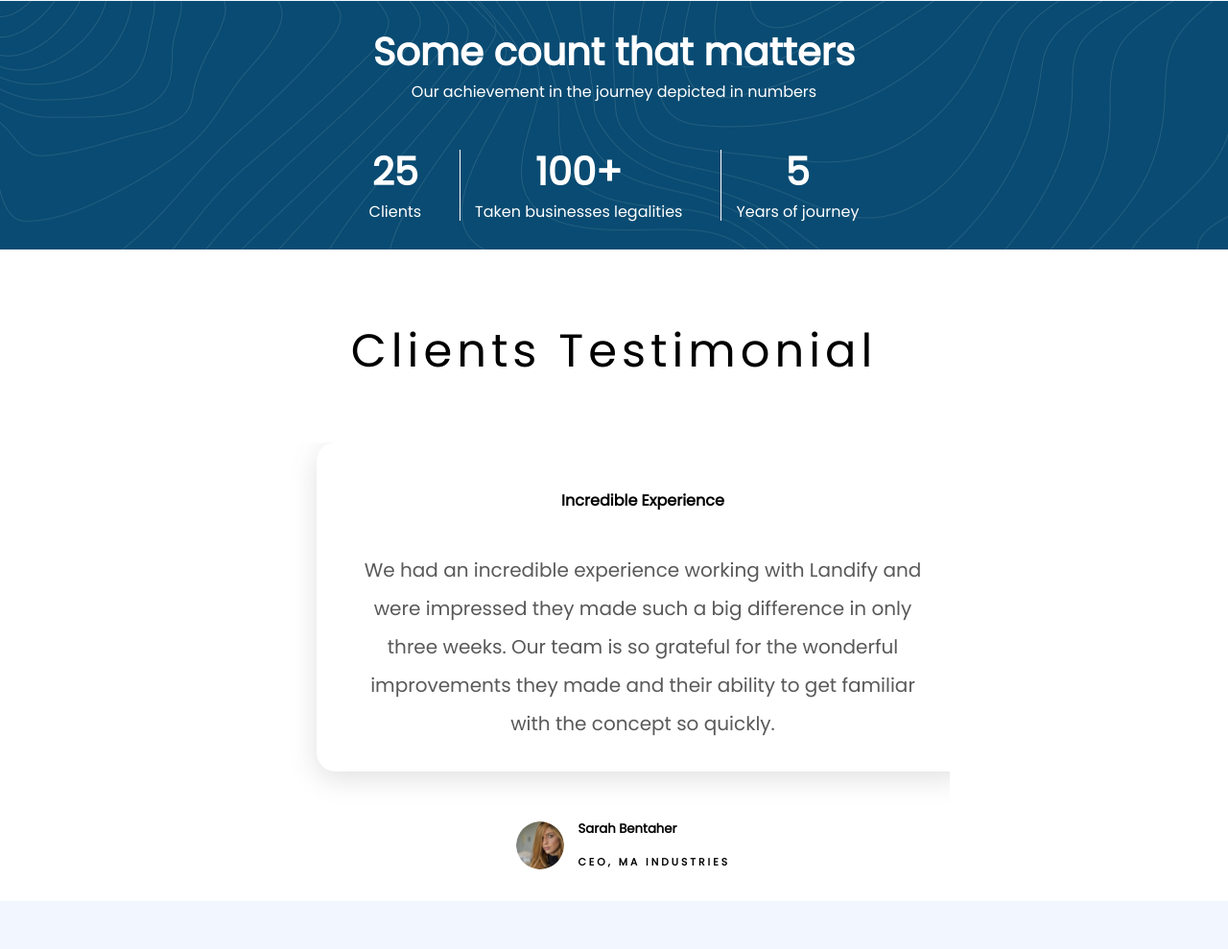
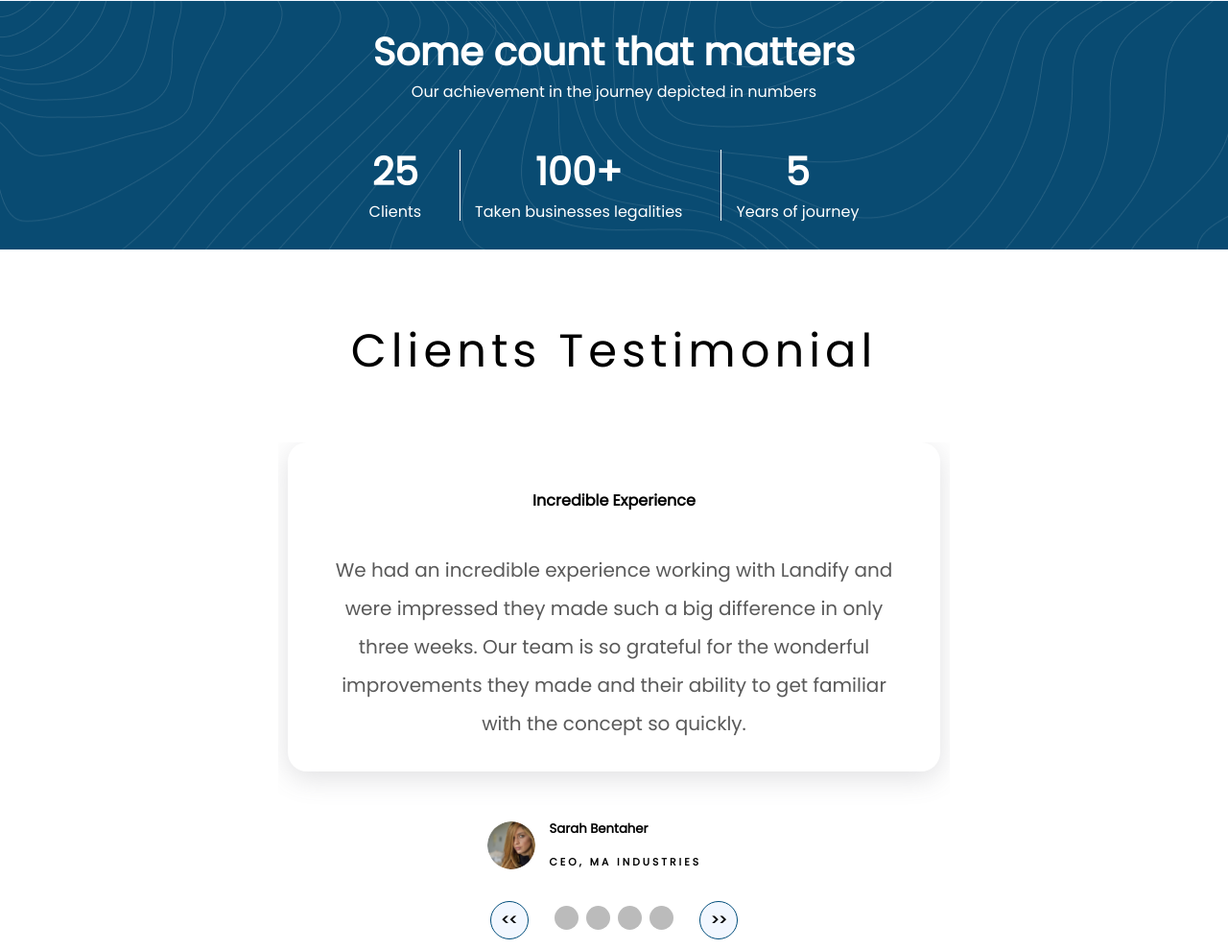
Before and after one commit to Zaiidmo/SwiftF, a plain HTML site: page about.html in a window 1280 px wide. Shown: the part 1808-2797 px from the top of the page at 96% size. Drawn offline with nearby package versions, Linux system fonts and the light colour scheme.

Commit message:
updating some changes to the stylesheet

```diff
--- a/about.html
+++ b/about.html
@@ -37,10 +37,10 @@
             <div class="navigation">
                 <ul class="navbar-nav">
                     <li class="nav-item">
-                        <a class="nav-link active" href="index.html">HOME</a>
+                        <a class="nav-link" href="index.html">HOME</a>
                     </li>
                     <li class="nav-item">
-                        <a class="nav-link" href="about.html">ABOUT US</a>
+                        <a class="nav-link active" href="about.html">ABOUT US</a>
                     </li>
                     <li class="nav-item has-dropdown">
                         <button class="drop-btn" onclick="myDropDown()">OUR SERVICES</button>
@@ -159,7 +159,7 @@
                     </div>
                 </div>
             </div>
-            <div class="client">
+            <div class="client fade">
                 <div class="words">
                     <h4>Dependable, Responsive, Professional Partner</h4>
                     <p>Fermin Apps has collaborated with Landify team for several projects such as Photo Sharing Apps and Custom Social Networking Apps. The experience has been pleasant, professional and exceeding our expectations. </p>
@@ -172,7 +172,7 @@
                     </div>
                 </div>
             </div>
-            <div class="client">
+            <div class="client fade">
                 <div class="words">
                     <h4>Incredible Experience</h4>
                     <p>We had an incredible experience working with Landify and were impressed they made such a big difference in only three weeks. Our team is so grateful for the wonderful improvements they made and their ability to get familiar with the concept so quickly.</p>
@@ -185,7 +185,7 @@
                     </div>
                 </div>
             </div>
-            <div class="client">
+            <div class="client fade">
                 <div class="words">
                     <h4>Dependable, Responsive, Professional Partner</h4>
                     <p>Fermin Apps has collaborated with Landify team for several projects such as Photo Sharing Apps and Custom Social Networking Apps. The experience has been pleasant, professional and exceeding our expectations. </p>
@@ -198,7 +198,7 @@
                     </div>
                 </div>
             </div>
-            <div class="client">
+            <div class="client fade">
                 <div class="words">
                     <h4>Incredible Experience</h4>
                     <p>We had an incredible experience working with Landify and were impressed they made such a big difference in only three weeks. Our team is so grateful for the wonderful improvements they made and their ability to get familiar with the concept so quickly.</p>
@@ -211,7 +211,7 @@
                     </div>
                 </div>
             </div>
-            <div class="client">
+            <div class="client fade">
                 <div class="words">
                     <h4>Dependable, Responsive, Professional Partner</h4>
                     <p>Fermin Apps has collaborated with Landify team for several projects such as Photo Sharing Apps and Custom Social Networking Apps. The experience has been pleasant, professional and exceeding our expectations. </p>
@@ -224,6 +224,24 @@
                     </div>
                 </div>
             </div>
+        </div>
+        <!-- Buttons and dots  -->
+        <div class="btns">
+
+            <button class="btn previous" onclick="show(-1)">
+                <<
+            </button>
+
+            <div>
+                <span class="dot" onclick="currentSlide(1)"></span>
+                <span class="dot" onclick="currentSlide(2)"></span>
+                <span class="dot" onclick="currentSlide(3)"></span>
+                <span class="dot" onclick="currentSlide(4)"></span>
+            </div>
+
+            <button class="btn next" onclick="show(1)">
+                >>
+            </button>
         </div>
     </section>
 
--- a/styles/style.css
+++ b/styles/style.css
@@ -254,7 +254,7 @@ h1, h2{
     /* padding: 30px; */
     width:400px;
     height: 100px;
-    bottom: -50px;
+    bottom: 80px;
     transform: translateX(160px);
     text-align: center;
     font-family: "Poppins";
@@ -579,7 +579,7 @@ margin: 0px;
   flex-direction: column;
   text-align: center;
   align-items: center;
-      overflow: hidden;
+
 }
 
 .testimonial h3 {
@@ -596,28 +596,71 @@ margin: 0px;
       font-size: 20px;
      }
 
+.testimonial .btns {
+    display: flex;
+    align-items: center;
+    margin-top: 30px;
+
+}
 .testimonial .clients {
   display: flex;
   flex-direction: row;
+  position: relative;
   width: 700px;
   overflow: hidden;
   align-items: center;
   margin-top: 20px;
-      transition: transform 0.5s ease-in-out;
+  gap: 50px;
+
 }
+.previous, .next {
+    cursor: pointer;
+    width: 40px;
+    height: 40px;
+    background: #F2F7FF;
+    color: #000;
+    font-weight: bolder;
+    font-size: 15px;
+    transition: 0.6s ease;
+    border-radius: 50%;
+    user-select: none;
+    border: 1px solid #004D7B;
+  }
+  .testimonial .btn:hover {
+    background-color: #000;
+    color: white;
+  }
+  .previous{
+    margin-right: 25px;
+  }
+  .next {
+    margin-left: 25px;
+  }
+  .dot {
+    cursor: pointer;
+    height: 25px;
+    width: 25px;
+    margin: 0 2px;
+    background-color: #bbb;
+    border-radius: 50%;
+    display: inline-block;
+    transition: background-color 0.6s ease;
+    position: inherit;
+  }
+
 
 .testimonial .client {
     display: flex;
     flex-direction: column;
-      width: 800px;
-      height: auto;
     align-items: center;
     line-height: 40px;
-      margin: 0 40px;
-      scroll-snap-align: start;
+    flex: 0 0 100%;
     box-sizing: border-box;
+    width: 100%;
+    height: 100%;
+    padding: 0 15px;
+    transition: transform 300ms ease-in-out;
 }
-
 
 .testimonial .words {
     display: flex;
--- a/styles/style.js
+++ b/styles/style.js
@@ -113,3 +113,5 @@ service.addEventListener("click", function() {
     alert('Form submitted successfully!');
     return true;
   }
+
+//Testimonials Carousel
```
Also changed, not shown: contact.html (+2 -2 lines), services.html (+5 -5 lines). Lines whose indentation alone changed are shown as unchanged.
